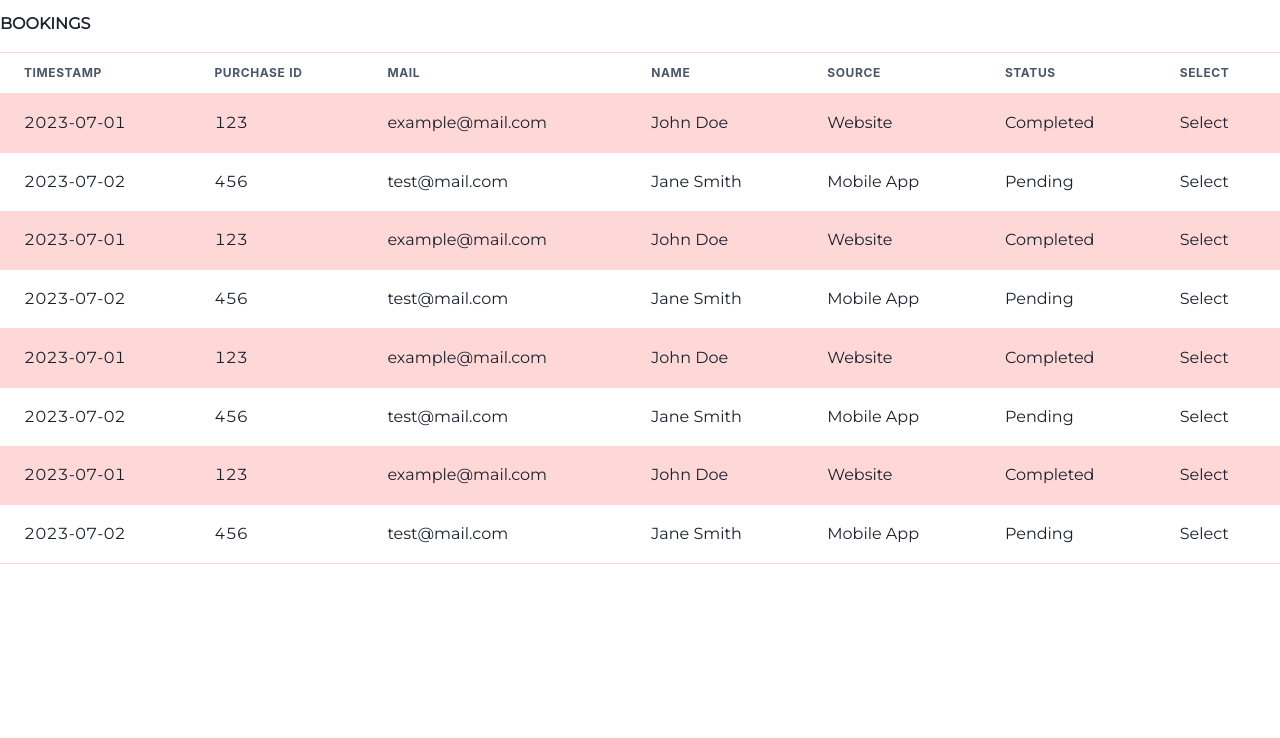
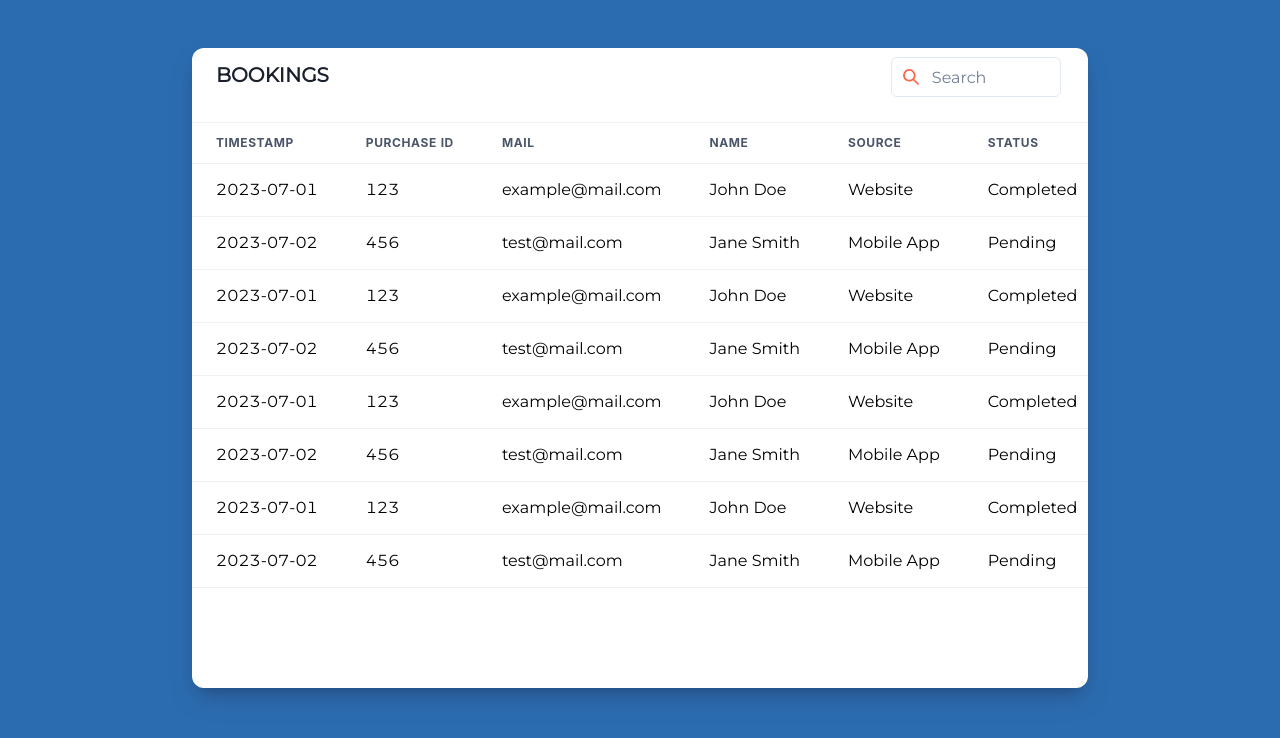
Before and after one commit to Ishu070303/Project-datatable, a Next.js app: page / in a window 1280 px wide. Shown: the top 738 px of the page. Built offline with nearby package versions, Linux system fonts and the light colour scheme.

Commit message:
added search bar and css

```diff
--- a/app/App.css
+++ b/app/App.css
@@ -9,18 +9,25 @@
 }
 
 .flex{
-    /* border: 2px solid black; */
+    /* border: 1px solid #ebf8ff; */
+    width: 70vw;
+    margin: auto;
+    background-color: white;
+    margin-top: 3rem;
+    border-radius: 12px;
+    box-shadow: rgba(50, 50, 93, 0.25) 0px 13px 27px -5px, rgba(0, 0, 0, 0.3) 0px 8px 16px -8px;
+
 }
 
 .tc{
     /* border: 2px solid black; */
-    width: 100vw;
+    width: 70vw;
 }
 
 .table{
     /* border: 2px solid teal; */
-    width: 100vw;
-    height: 40vw;
+    width: 100%;
+    height: 30vw;
     /* margin-left: .3rem; */
     margin-top: 1rem;
 }
@@ -29,6 +36,8 @@
    /* margin-left: 1rem; */
    margin-top: 12px;
    font-weight: bold;
+   font-size: 20px;
+   margin-left: 1.5rem;
 }
 
 .Trw{
@@ -44,15 +53,28 @@
     color: gray;
 }
 
-.tbdy{
-    /* border: 2px solid black; */
-}
-
-.tr{
-    /* border: 2px solid black; */
-}
 
 .td{
     /* border: 2px solid black; */
     text-align: center;
+    color: black;
 }
+
+.div{
+    /* border: 2px solid black; */
+   display: flex;
+   position: relative;
+   margin-bottom: 1rem;
+   align-items: center;
+    /* text-align: center;
+    justify-content: space-around; */
+}
+
+.search{
+    /* border: 2px solid red; */
+    position: absolute;
+    right: 0;
+    top: 2;
+    margin-top: 2rem;
+    margin-right: 1.7rem;
+}
--- a/app/DataTable.tsx
+++ b/app/DataTable.tsx
@@ -1,6 +1,7 @@
 "use client";
 import { Table, Thead, Tbody, Tr, Th, Td, TableContainer} from "@chakra-ui/table";
-import { Box, Text } from "@chakra-ui/react";
+import { Box, Flex, Input, InputGroup, InputLeftElement, Spacer, Text } from "@chakra-ui/react";
+import { SearchIcon } from "@chakra-ui/icons";
 import { useState } from "react";
 
 interface DataTableProps {
@@ -9,11 +10,13 @@ interface DataTableProps {
   caption?: string;
   sortable?: boolean;
   pagination?: boolean;
+  searchable?: boolean; //Adding a searchable property
 }
 
-const DataTable: React.FC<DataTableProps> = ({ headers, rows, caption, sortable, pagination }) => {
+const DataTable: React.FC<DataTableProps> = ({ headers, rows, caption, sortable, pagination, searchable }) => {
   const [sortedColumn, setSortedColumn] = useState<string | null>(null);
   const [sortDirection, setSortDirection] = useState<"asc" | "desc">("asc");
+  const [searchValue, setSearchValue] = useState("");
 
   const handleSort = (column: string) => {
     if (!sortable) return;
@@ -26,7 +29,18 @@ const DataTable: React.FC<DataTableProps> = ({ headers, rows, caption, sortable,
     }
   };
 
-  const sortedRows = [...rows].sort((a, b) => {
+  //Search implemented
+  const filterRows = () => {
+    if(!searchValue) return rows;
+
+    return rows.filter((row) =>
+     row.some((cell) =>
+       typeof cell === "string" && cell.toLowerCase().includes(searchValue.toLowerCase())
+     )
+    );
+  };
+
+  const sortedRows = [...filterRows()].sort((a, b) => {
     if (!sortedColumn) return 0;
 
     const columnIndex = headers.indexOf(sortedColumn);
@@ -43,11 +57,29 @@ const DataTable: React.FC<DataTableProps> = ({ headers, rows, caption, sortable,
     return 0;
   });
 
+
   return (
     <Box className="bx">
+      <Flex className="div">
       {caption && <Text className="text" fontWeight="bold">{caption}</Text>}
+      <Spacer />
+      {searchable && (
+        <div className="search">
+        <InputGroup mb={4}>
+          <InputLeftElement pointerEvents="none" children={<SearchIcon color="tomato" />} />
+          <Input
+          variant='outline'
+          width= {170}
+          placeholder="Search"
+          value={searchValue}
+          onChange={(e) => setSearchValue(e.target.value)}
+          />
+        </InputGroup>
+        </div>
+      )}
+      </Flex>
       <TableContainer className="tc">
-      <Table variant='striped' colorScheme='red' className="table">
+      <Table variant='simple' className="table">
         <Thead className="head">
           <Tr className="Trw">
             {headers.map((header, index) => (
--- a/app/layout.tsx
+++ b/app/layout.tsx
@@ -8,7 +8,7 @@ export default function RootLayout({
 }) {
   return (
     <html lang="en">
-      <body>
+      <body style={{ background: '#2b6cb0'}}>
       <ChakraProvider>
         {children}
         </ChakraProvider>
--- a/app/page.tsx
+++ b/app/page.tsx
@@ -20,8 +20,8 @@ const rows = [
 
 const Home: React.FC = () => {
   return (
-    <Flex className='flex'  h="100vh">
-      <DataTable headers={headers} rows={rows} caption="BOOKINGS" sortable />
+    <Flex className='flex' h="80vh">
+      <DataTable headers={headers} rows={rows} caption="BOOKINGS" sortable searchable pagination />
     </Flex>
   )
 }
--- a/package.json
+++ b/package.json
@@ -9,6 +9,7 @@
     "lint": "next lint"
   },
   "dependencies": {
+    "@chakra-ui/icons": "^2.0.19",
     "@chakra-ui/react": "^2.7.1",
     "@chakra-ui/table": "^2.0.17",
     "@chakra-ui/theme": "^3.1.2",
```
Also changed, not shown: 1 other file (tests, documents, lock files or other folders).
